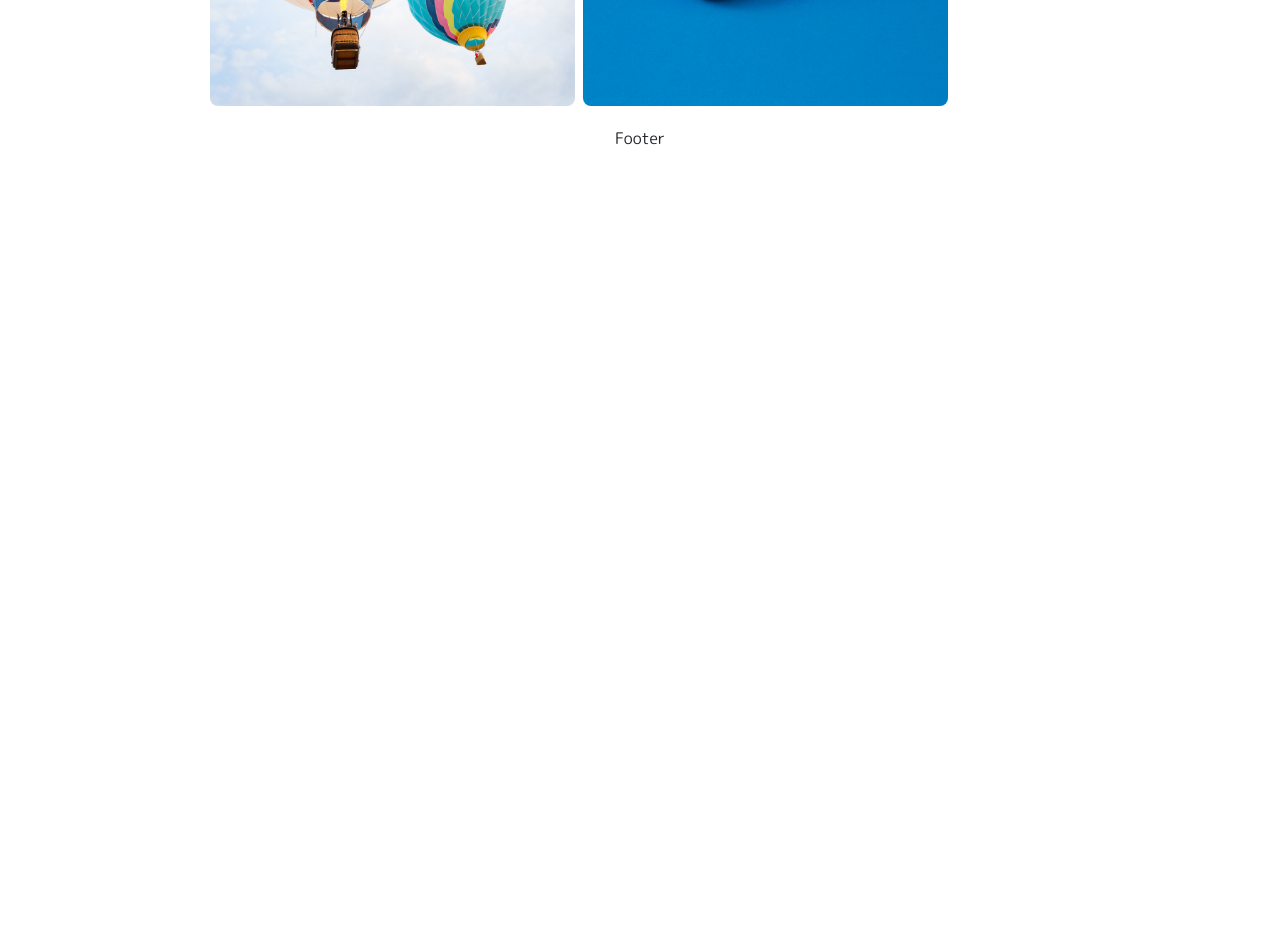
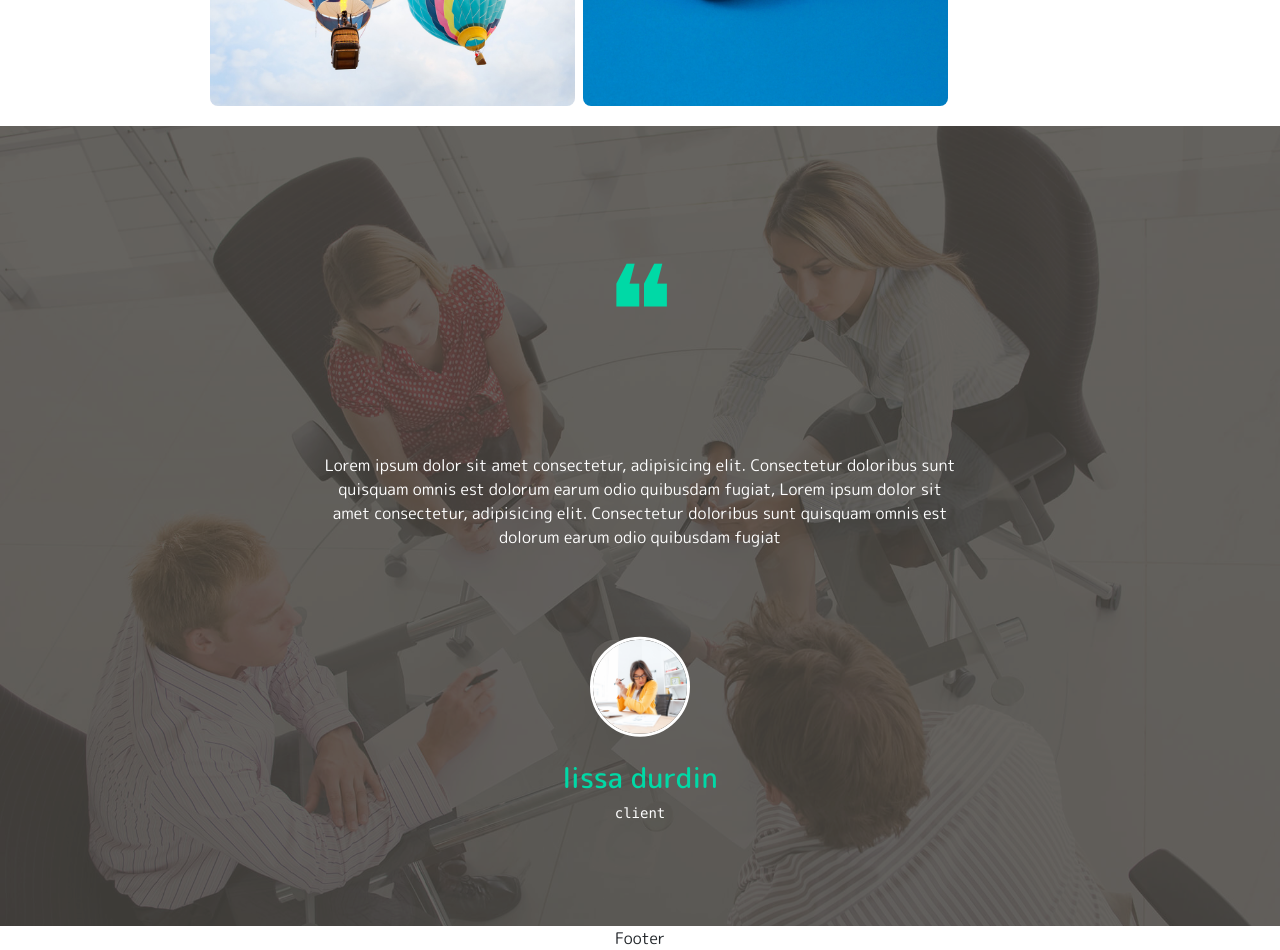
Before and after one commit to Salvatore1985/proj-html-vuejs, a Vue app: page / in a window 1280 px wide. Shown: the part 4320-5270 px from the top of the page. Before the commit the page ends 4470 px from the top, so only its background shows below. Built offline with nearby package versions, Linux system fonts and the light colour scheme.

Commit message:
add component jumbotromGuest

```diff
--- a/src/components/Main.vue
+++ b/src/components/Main.vue
@@ -5,6 +5,7 @@
     <OurMissions />
     <ProjectsMain />
     <ArtisticImages />
+    <JumbotronGuest />
   </section>
 </template>
 
@@ -14,6 +15,7 @@ import YourWebsite from "../components/Main/YourWebsite.vue";
 import OurMissions from "../components/Main/OurMissions.vue";
 import ProjectsMain from "../components/Main/ProjectsMain.vue";
 import ArtisticImages from "../components/Main/ArtisticImages.vue";
+import JumbotronGuest from "../components/Main/JumbotronGuest.vue";
 export default {
   name: "HomeMain",
   components: {
@@ -22,6 +24,7 @@ export default {
     OurMissions,
     ProjectsMain,
     ArtisticImages,
+    JumbotronGuest,
   },
 };
 </script>
--- /dev/null
+++ b/src/components/Main/JumbotronGuest.vue
@@ -0,0 +1,76 @@
+<template>
+  <section class="position-relative">
+    <div class="my-bg-guest"></div>
+    <div class="text-center">
+      <span>❝</span>
+      <p class="py-5">
+        Lorem ipsum dolor sit amet consectetur, adipisicing elit. Consectetur
+        doloribus sunt quisquam omnis est dolorum earum odio quibusdam fugiat,
+        Lorem ipsum dolor sit amet consectetur, adipisicing elit. Consectetur
+        doloribus sunt quisquam omnis est dolorum earum odio quibusdam fugiat
+      </p>
+      <div class="py-4">
+        <img
+          src="@/assets/images/businesswoman-analysing-document-P8WSNMC-1024x820.jpg"
+          alt=""
+        />
+      </div>
+      <h3>lissa durdin</h3>
+      <pre>client</pre>
+    </div>
+  </section>
+</template>
+
+<script>
+export default {
+  name: "JumbotronGuest",
+};
+</script>
+
+<style lang="scss" scoped>
+section {
+  div.my-bg-guest {
+    width: 100vw;
+    height: 800px;
+    background-image: url("@/assets/images/four-businesspeople-in-a-boardroom-with-paperwork-PC4V8H4.jpg");
+    background-position: center;
+    background-repeat: no-repeat;
+    background-size: cover;
+    filter: opacity(80%);
+  }
+
+  div.text-center {
+    position: absolute;
+    top: 50%;
+    left: 50%;
+    transform: translate(-50%, -50%);
+    color: white;
+    width: 50%;
+    margin: auto 0;
+    span {
+      font-size: 8rem;
+      color: #00d9a6;
+    }
+    h3 {
+      color: #00d9a6;
+    }
+  }
+}
+img {
+  width: 100px;
+  height: 100px;
+  border-radius: 50%;
+  object-fit: cover;
+  border: 3px solid white;
+}
+.my-bg-guest::after {
+  content: "";
+  display: block;
+  width: 100%;
+  height: 100%;
+  background-color: rgba(17, 13, 7, 0.8);
+  position: absolute;
+  top: 0;
+  left: 0;
+}
+</style>
--- a/src/components/style/_variables.scss
+++ b/src/components/style/_variables.scss
@@ -11,10 +11,9 @@ $button_color_tertiary :#83DF68;
 $header_social:10vh;
 $header_nav:15vh;
 
-//*creata variabile per definire la grandezza del carosello
+//*creata variabile per definire la grandezza dei componenti
 $carousel_height:800px;
 $you_web_height:800px;
 $our_missions:900px;
 $projects_main:500px;
-/* $main_home:100vh;
-$header_nav:10vh; */
+$jumbo_guest:800px;
```
